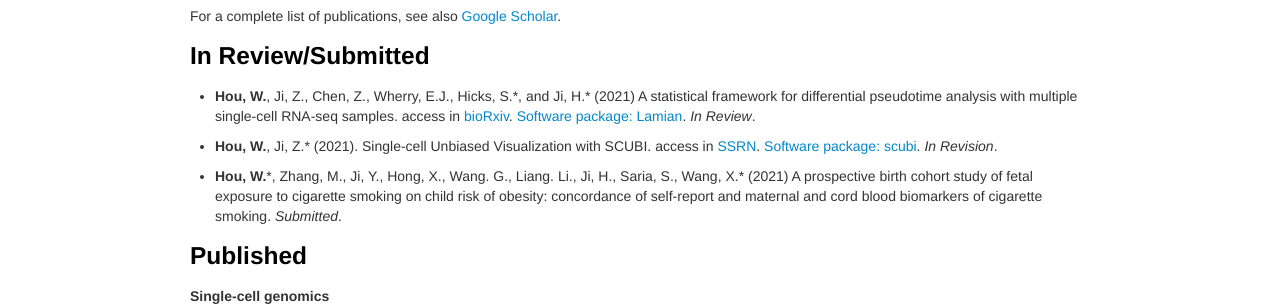
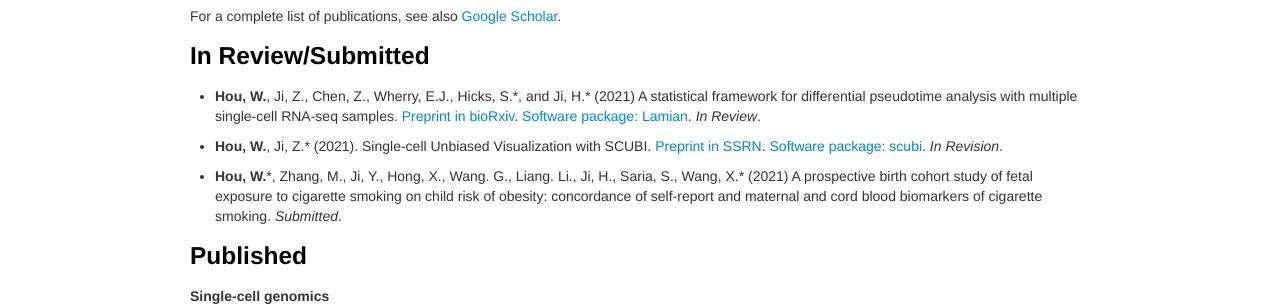
Before and after one commit to Winnie09/Wenpin_Hou, a Jekyll site: the page built from pages/publications.md, in a window 1280 px wide. Shown: the part 146-452 px from the top of the page. Built offline with Jekyll 4.4.1, drawn with Linux system fonts in a browser that asks for light colours.

Commit message:
publications.md

```diff
--- a/pages/publications.md
+++ b/pages/publications.md
@@ -9,9 +9,9 @@
 
 ### In Review/Submitted
 
-- **Hou, W.**, Ji, Z., Chen, Z., Wherry, E.J., Hicks, S.\*, and Ji, H.\* (2021) A statistical framework for differential pseudotime analysis with multiple single-cell RNA-seq samples. access in [bioRxiv](https://www.biorxiv.org/content/10.1101/2021.07.10.451910v1.full.pdf+html). [Software package: Lamian](https://github.com/Winnie09/Lamian). *In Review*.
+- **Hou, W.**, Ji, Z., Chen, Z., Wherry, E.J., Hicks, S.\*, and Ji, H.\* (2021) A statistical framework for differential pseudotime analysis with multiple single-cell RNA-seq samples. [Preprint in bioRxiv](https://www.biorxiv.org/content/10.1101/2021.07.10.451910v1.full.pdf+html). [Software package: Lamian](https://github.com/Winnie09/Lamian). *In Review*.
 
-- **Hou, W.**, Ji, Z.\* (2021). Single-cell Unbiased Visualization with SCUBI. access in [SSRN](https://papers.ssrn.com/sol3/papers.cfm?abstract_id=3881357). [Software package: scubi](https://winnie09.github.io/Wenpin_Hou/pages/SCUBI.html). *In Revision*.
+- **Hou, W.**, Ji, Z.\* (2021). Single-cell Unbiased Visualization with SCUBI. [Preprint in SSRN](https://papers.ssrn.com/sol3/papers.cfm?abstract_id=3881357). [Software package: scubi](https://winnie09.github.io/Wenpin_Hou/pages/SCUBI.html). *In Revision*.
 
 - **Hou, W.**\*, Zhang, M., Ji, Y., Hong, X., Wang. G., Liang. Li., Ji, H., Saria, S., Wang, X.\* (2021)  A prospective birth cohort study of fetal exposure to cigarette smoking on child risk of obesity: concordance of self-report and maternal and cord blood biomarkers of cigarette smoking. *Submitted*.
 
```
